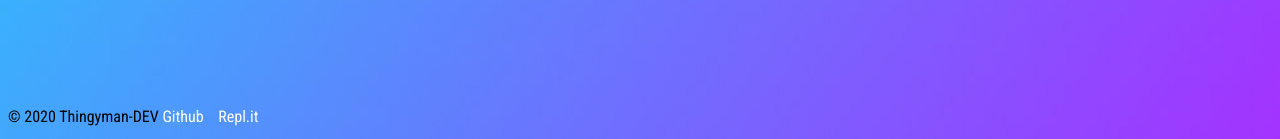
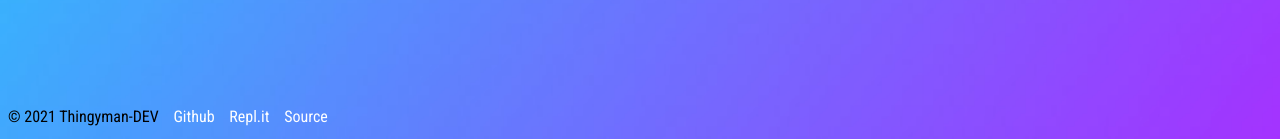
Before and after one commit to TheSeagullDev/TheSeagullDev.github.io, a Jekyll site: the page built from site/index.html, in a window 1280 px wide. Shown: the part 758-897 px from the top of the page. Built offline with Jekyll 4.4.1, drawn with Linux system fonts in a browser that asks for light colours.

Commit message:
Update footer.html

```diff
--- a/site/_includes/footer.html
+++ b/site/_includes/footer.html
@@ -1,5 +1,5 @@
 <div class="footer">
   <p>
-    © 2020 Thingyman-DEV <a href="https://github.com/Thingyman-DEV">Github</a> &nbsp;&nbsp; <a href="https://repl.it/@ThingymanDEV">Repl.it</a>
+    © 2021 Thingyman-DEV &nbsp;&nbsp; <a href="https://github.com/Thingyman-DEV">Github</a> &nbsp;&nbsp; <a href="https://repl.it/@ThingymanDEV">Repl.it</a> &nbsp;&nbsp; <a href="https://github.com/Thingyman-DEV/Thingyman-DEV.github.io">Source</a>
   </p>
 </div>
```
